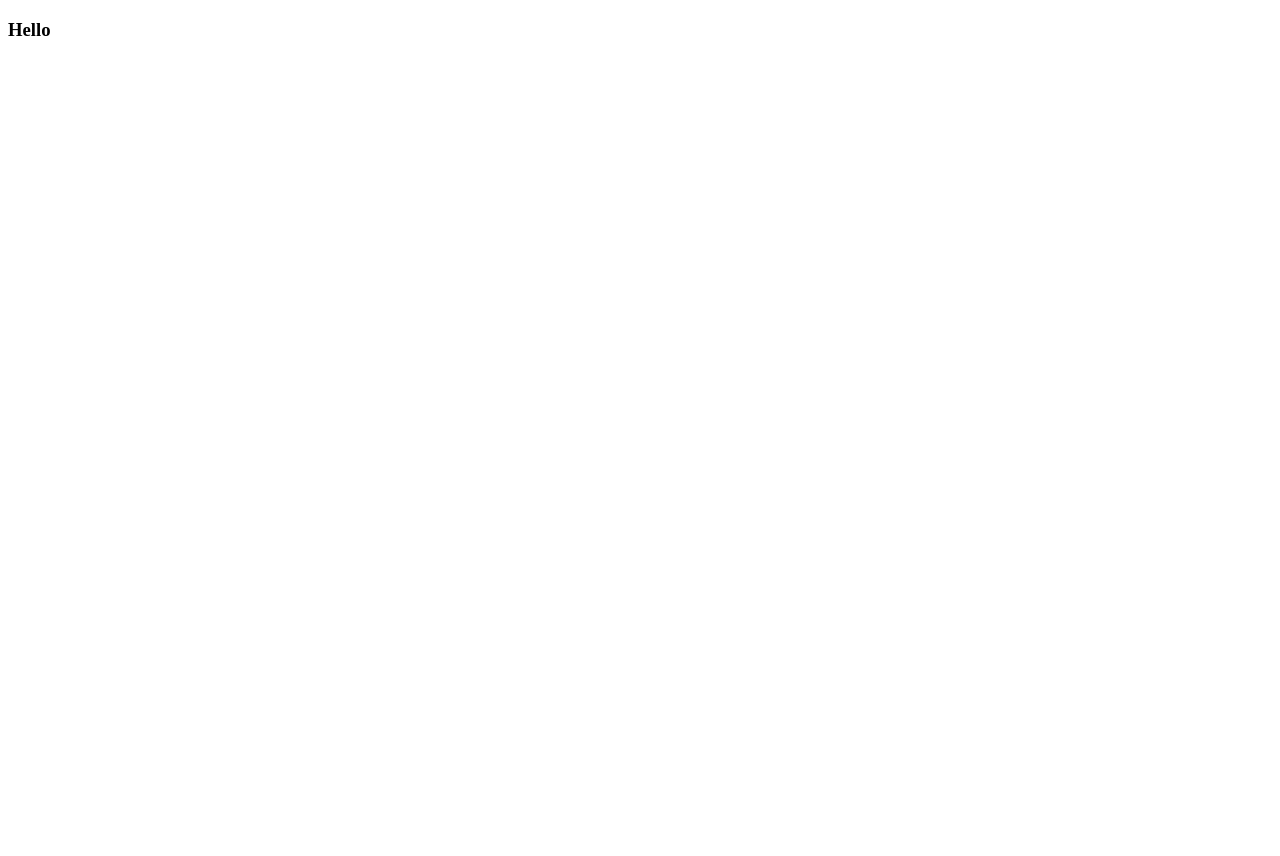
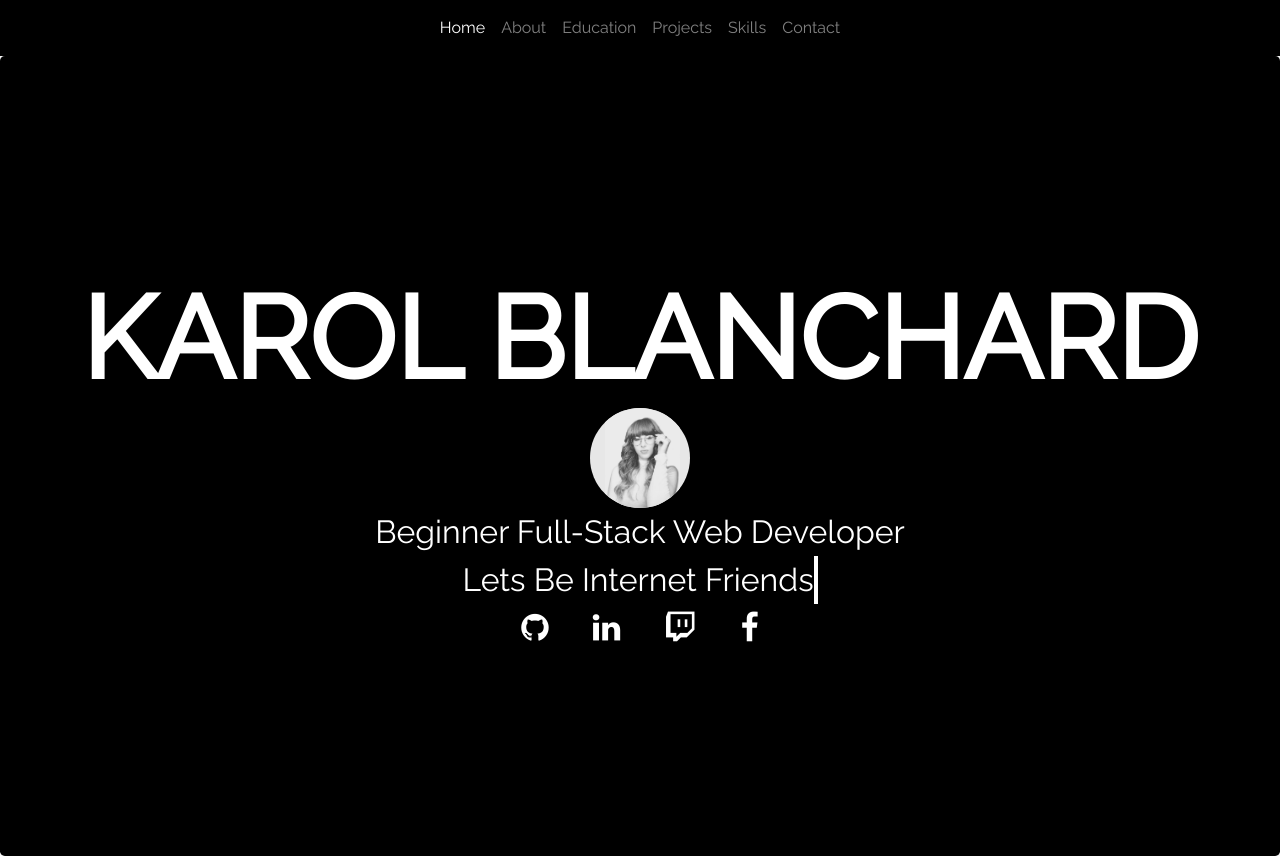
Before and after one commit to KarolO1998/portfolio-two, a website: page index.html in a window 1280 px wide. Before the commit the page ends 800 px from the top, so only its background shows below. Drawn offline with nearby package versions, Linux system fonts and the light colour scheme.

Commit message:
Completed Main Page of portfolio

```diff
--- a/index.html
+++ b/index.html
@@ -1,7 +1,141 @@
 <!DOCTYPE html>
 <html lang="en-us">
-  <head> </head>
+  <head>
+    <!--Meta Tags-->
+    <meta charset="utf-8" />
+    <meta name="viewport" content="width=device-width, initial-scale=1" />
+    <!--Bootstrap CSS-->
+    <link
+      rel="stylesheet"
+      href="node_modules/bootstrap/dist/css/bootstrap.min.css"
+    />
+    <!--Additional CSS-->
+    <link
+      href="https://fonts.googleapis.com/css2?family=Raleway&display=swap"
+      rel="stylesheet"
+    />
+    <link
+      rel="stylesheet"
+      href="node_modules/font-awesome/css/font-awesome.min.css"
+    />
+    <link
+      rel="stylesheet"
+      href="node_modules/bootstrap-social/bootstrap-social.css"
+    />
+    <link rel="stylesheet" href="style.css" />
+    <title>Karol Blanchard</title>
+    <link rel="icon" href="/images/icon.png" />
+  </head>
   <body>
-    <h3>Hello</h3>
+    <!--START OF NAV BAR-->
+    <nav class="navbar navbar-expand-sm navbar-dark sticky-top">
+      <div class="container">
+        <button
+          class="navbar-toggler ml-auto"
+          type="button"
+          data-toggle="collapse"
+          data-target="#profileNavbar"
+        >
+          <span class="navbar-toggler-icon"></span>
+        </button>
+        <div
+          class="collapse navbar-collapse justify-content-center"
+          id="profileNavbar"
+        >
+          <ul class="navbar-nav">
+            <li class="nav-item active">
+              <a class="nav-link" href="/index.html">Home</a>
+            </li>
+            <li class="nav-item">
+              <a class="nav-link" href="/about.html">About</a>
+            </li>
+            <li class="nav-item">
+              <a class="nav-link" href="#education">Education</a>
+            </li>
+            <li class="nav-item">
+              <a class="nav-link" href="/projects.html">Projects</a>
+            </li>
+            <li class="nav-item">
+              <a class="nav-link" href="#skills">Skills</a>
+            </li>
+            <li class="nav-item">
+              <a class="nav-link" href="/Contact.html">Contact</a>
+            </li>
+          </ul>
+        </div>
+      </div>
+    </nav>
+    <!--END NAV BAR-->
+    <!-- HEADER -->
+    <div class="jumbotron">
+      <div class="jumbotron-text">
+        <h1>Karol Blanchard</h1>
+        <div class="image-cropper container">
+            <img src="/images/0.jpg" alt="profile" class="profile-pic">
+          </div>
+        <p>Beginner Full-Stack Web Developer</p>
+        <div id="container">
+          <div id="center">
+            <div class="typewriter">
+              <p>Lets Be Internet Friends</p>
+            </div>
+          </div>
+        </div>
+      </div>
+      <div class="jumbotron-social">
+        <ul class="ul-social">
+          <li class="li-social-links">
+            <a
+              class="social"
+              href="https://github.com/KarolO1998/"
+              target="_blank"
+              ><i class="fa fa-github" aria-hidden="true"></i
+            ></a>
+          </li>
+          <li class="li-social-links">
+            <a
+              class="social"
+              href="https://linkedin.com/karol-oconnor-b48613203/"
+              target="_blank"
+              ><i class="fa fa-linkedin" aria-hidden="true"></i
+            ></a>
+          </li>
+          <li class="li-social-links">
+            <a
+              class="social"
+              href="https://www.twitch.tv/karolo1998/"
+              target="_blank"
+              ><i class="fa fa-twitch" aria-hidden="true"></i
+            ></a>
+          </li>
+          <li class="li-social-links">
+            <a
+              class="social"
+              href="https://facebook.com/karol.daun/"
+              target="_blank"
+              ><i class="fa fa-facebook" aria-hidden="true"></i
+            ></a>
+          </li>
+        </ul>
+      </div>
+    </div>
+    <!-- END HEADER -->
+    <!--<footer>
+      <div class="container">
+        <div class="row">
+          <div class="col-sm-6">
+            <h5>Social</h5>
+            <a href="http://instagram.com/"><i class="fa fa-instagram"></i></a>
+            <a href="http://facebook.com/"><i class="fa fa-facebook"></i></a>
+            <a href="http://twitter.com/"><i class="fa fa-twitter"></i></a>
+            <a href="http://youtube.com/"><i class="fa fa-youtube"></i></a>
+          </div>
+        </div>
+      </div>
+    </footer>-->
+    <!-- jQuery must come first, then Popper.js, then the Bootstrap JavaScript plugins.-->
+    <script src="node_modules/jquery/dist/jquery.slim.min.js"></script>
+    <script src="node_modules/popper.js/dist/umd/popper.min.js"></script>
+    <script src="node_modules/bootstrap/dist/js/bootstrap.min.js"></script>
   </body>
 </html>
--- a/package.json
+++ b/package.json
@@ -15,6 +15,8 @@
   },
   "dependencies": {
     "bootstrap": "^4.5.2",
+    "bootstrap-social": "^5.1.1",
+    "font-awesome": "^4.7.0",
     "jquery": "^3.5.1",
     "popper.js": "^1.16.1"
   }
--- /dev/null
+++ b/style.css
@@ -0,0 +1,111 @@
+.navbar {
+  background-color: black;
+}
+body {
+  font-family: "Raleway", sans-serif;
+  background: rgba(242, 242, 242, 0.6);
+  margin: 0;
+}
+
+* {
+  box-sizing: border-box;
+}
+/*JUMBOTRON*/
+.jumbotron {
+  height: 100vh; /*height to 100% of view height*/
+  background: #000000; /*background color to black*/
+  margin-bottom: 0; /*no bottom margin*/
+  margin-top: 0;
+  display: flex;
+  flex-direction: column;
+}
+
+.jumbotron-text {
+  font-size: xx-large;
+  color: white;
+  text-align: center;
+  padding-top: 150px;
+}
+
+.jumbotron-text h1 {
+  /*YOUR NAME*/
+  text-transform: uppercase;
+  font-weight: 800;
+  font-size: 9vmax;
+  margin-bottom: 0;
+}
+
+.jumbotron-text p {
+  margin: 0;
+}
+
+/*SOCIAL LINKS*/
+.ul-social {
+  text-align: center;
+  padding-left: 0;
+}
+
+.li-social-links {
+  display: inline-block;
+  list-style: none;
+}
+
+.social {
+  font-size: 2em;
+  color: white;
+  padding: 20px;
+}
+/* Typewriter Effect */
+
+.typewriter {
+  overflow: hidden;
+  border-right: 0.15em solid rgb(255, 255, 255);
+  white-space: nowrap;
+  margin: 0 auto;
+  animation: typing 3.5s steps(20, end), blink-caret 0.75s step-end infinite;
+}
+
+/* The typing effect */
+@keyframes typing {
+  from {
+    width: 0;
+  }
+  to {
+    width: 100%;
+  }
+}
+
+/* The typewriter cursor effect */
+@keyframes blink-caret {
+  from,
+  to {
+    border-color: transparent;
+  }
+  50% {
+    border-color: rgb(255, 255, 255);
+  }
+}
+#container {
+  display: flex;
+}
+#center {
+  margin: auto;
+}
+.image-cropper {
+  background-color: rgb(231, 231, 231);
+  width: 100px;
+  height: 100px;
+  position: center;
+  overflow: hidden;
+  border-radius: 50%;
+}
+
+.profile-pic {
+  display: inline;
+  margin: 0 auto;
+  margin-left: auto;
+  margin-right: auto;
+  height: 100%;
+  width: auto;
+  justify-content: center;
+}
```
Also changed, not shown: about.html (added), contact.html (added), images/0.jpg (added), images/icon.png (added), projetcs.html (added), 1 other file.
